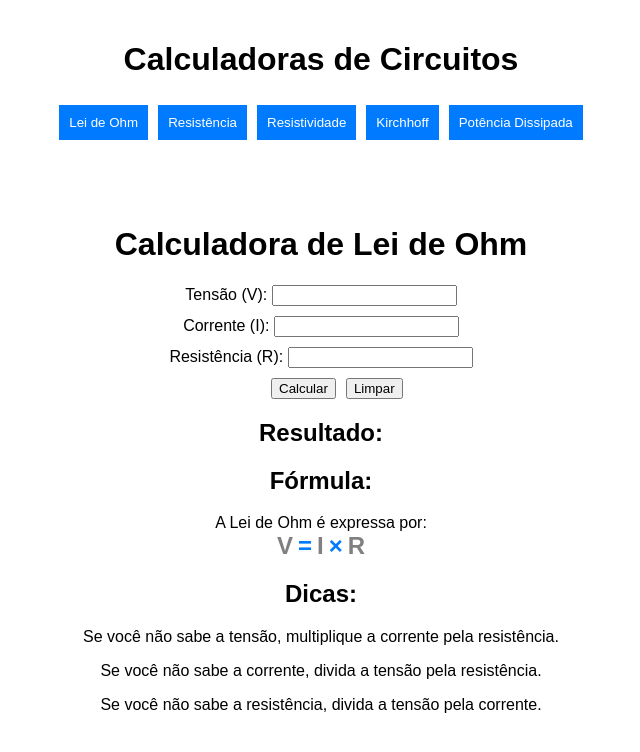
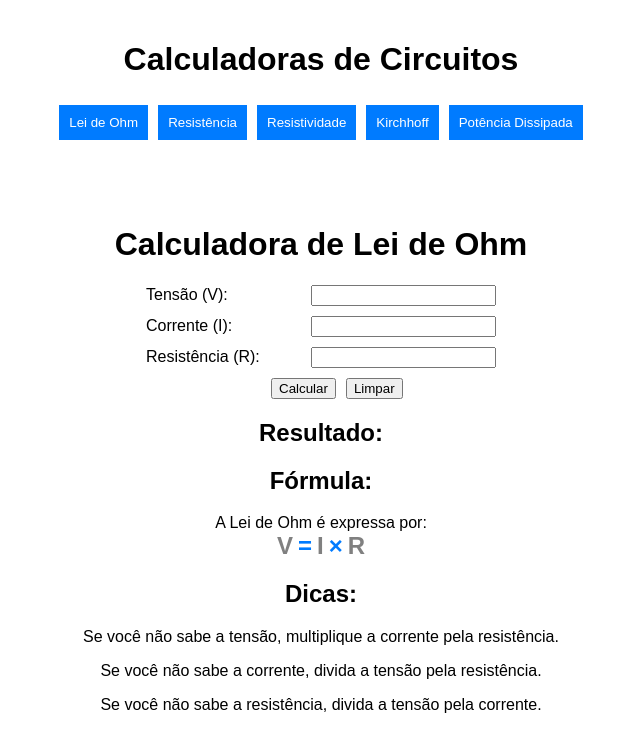
Before and after one commit to DeviAlison/physics, a React (Create React App) app: page / in a window 1280 px wide. Shown: the top 752 px of the page, without its empty margins (319-959 px from the left). Built offline with nearby package versions, Linux system fonts and the light colour scheme.

Commit message:
refact: inputs are evenly distributed - main

```diff
--- a/src/components/KirchhoffCalculator.js
+++ b/src/components/KirchhoffCalculator.js
@@ -26,7 +26,12 @@ function KirchhoffCalculator() {
         alignItems: 'center',
         justifyContent: 'center',
       }}>
-        <div>
+        <div style={{
+          display: 'flex',
+          alignItems: 'center',
+          justifyContent: 'space-between',
+          width: '450px',
+        }}>
           <label>Tensões (separadas por vírgula): </label>
           <input
             type="text"
@@ -34,7 +39,12 @@ function KirchhoffCalculator() {
             onChange={(e) => setVoltages(e.target.value)}
           />
         </div>
-        <div>
+        <div style={{
+          display: 'flex',
+          alignItems: 'center',
+          justifyContent: 'space-between',
+          width: '450px',
+        }}>
           <label>Correntes (separadas por vírgula): </label>
           <input
             type="text"
--- a/src/components/OhmCalculator.js
+++ b/src/components/OhmCalculator.js
@@ -67,7 +67,12 @@ function App() {
         alignItems: 'center',
         justifyContent: 'center',
       }}>
-        <div>
+        <div style={{
+          display: 'flex',
+          alignItems: 'center',
+          justifyContent: 'space-between',
+          width: '350px',
+        }}>
           <label>Tensão (V): </label>
           <input
             type="number"
@@ -81,7 +86,12 @@ function App() {
             disabled={current && resistance && !hasAllValues}
           />
         </div>
-        <div>
+        <div style={{
+          display: 'flex',
+          alignItems: 'center',
+          justifyContent: 'space-between',
+          width: '350px',
+        }}>
           <label>Corrente (I): </label>
           <input
             type="number"
@@ -95,7 +105,12 @@ function App() {
             disabled={voltage && resistance && !hasAllValues}
           />
         </div>
-        <div>
+        <div style={{
+          display: 'flex',
+          alignItems: 'center',
+          justifyContent: 'space-between',
+          width: '350px',
+        }}>
           <label>Resistência (R): </label>
           <input
             type="number"
--- a/src/components/PowerDissipationCalculator.js
+++ b/src/components/PowerDissipationCalculator.js
@@ -49,7 +49,12 @@ function PowerDissipationCalculator() {
         }}
       >
         <h2>Calculadora de Potência Dissipada</h2>
-        <div>
+        <div style={{
+          display: 'flex',
+          alignItems: 'center',
+          justifyContent: 'space-between',
+          width: '350px',
+        }}>
           <label>Tensão (V): </label>
           <input
             type="number"
@@ -63,7 +68,12 @@ function PowerDissipationCalculator() {
             disabled={current && resistance && !calculationDone}
           />
         </div>
-        <div>
+        <div style={{
+          display: 'flex',
+          alignItems: 'center',
+          justifyContent: 'space-between',
+          width: '350px',
+        }}>
           <label>Corrente (I): </label>
           <input
             type="number"
@@ -77,7 +87,12 @@ function PowerDissipationCalculator() {
             disabled={voltage && resistance && !calculationDone}
           />
         </div>
-        <div>
+        <div style={{
+          display: 'flex',
+          alignItems: 'center',
+          justifyContent: 'space-between',
+          width: '350px',
+        }}>
           <label>Resistência (R): </label>
           <input
             type="number"
```
